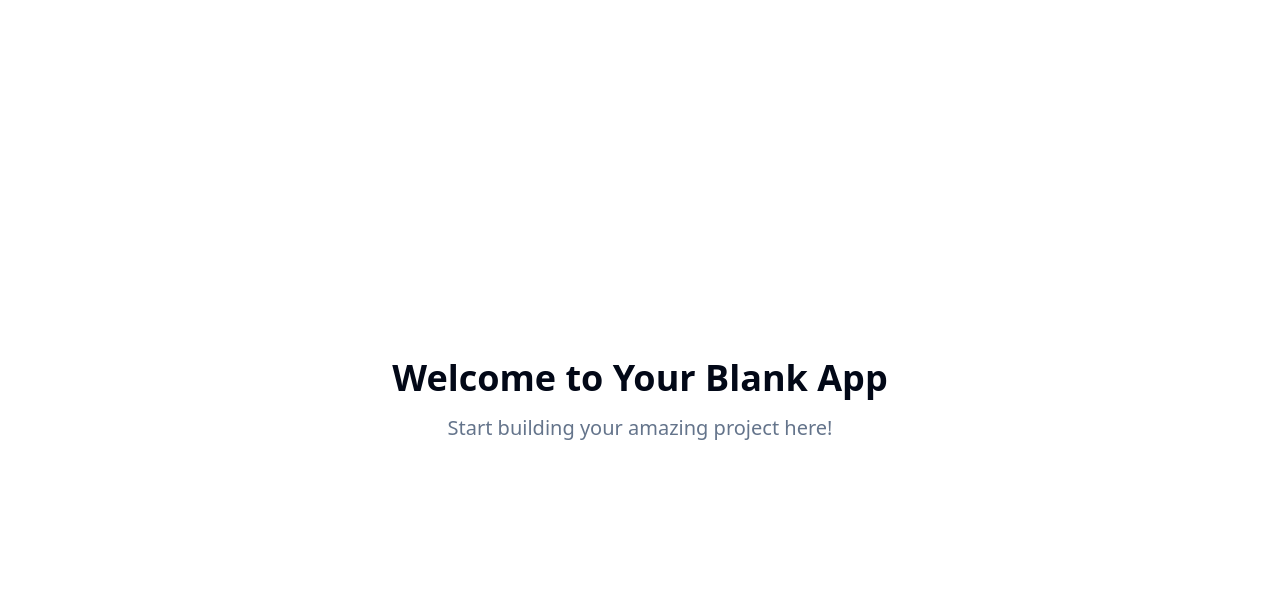
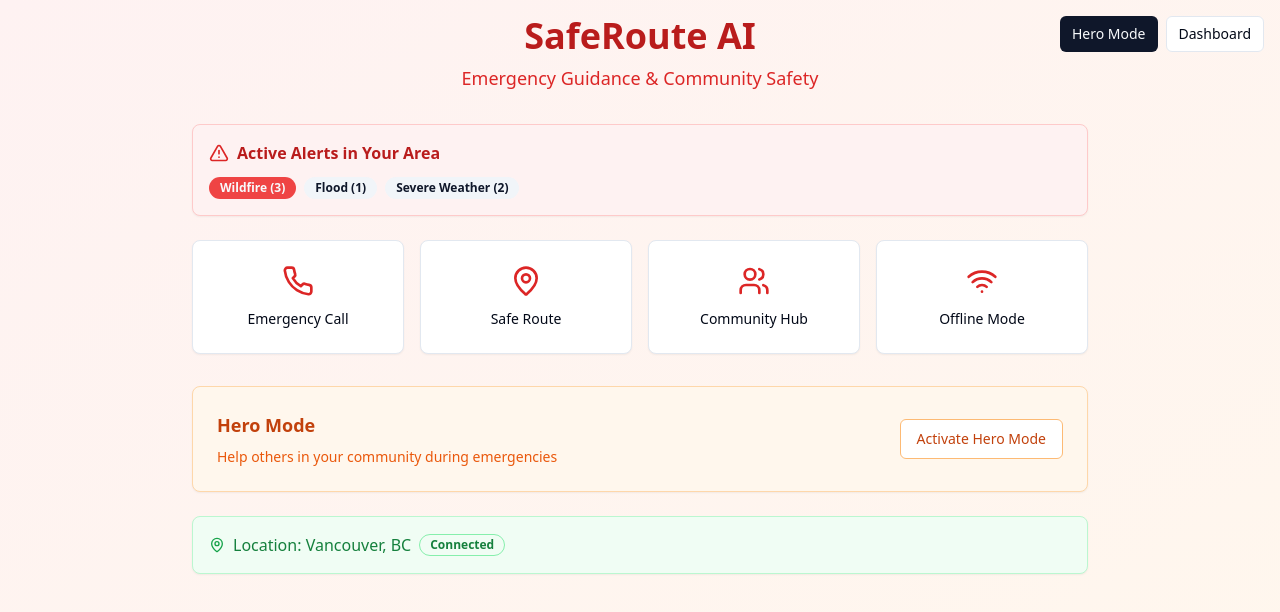
Before and after one commit to SunnyG33/safe-route-ai-funds, a React (Vite) app: page / in a window 1280 px wide. Shown: the top 612 px of the page. Built offline with nearby package versions, Linux system fonts and the light colour scheme.

Commit message:
Start Hero Mode prototype
Begin building the Hero Mode emergency guidance interface as per the week 1 plan.

```diff
--- /dev/null
+++ b/src/components/EmergencyDashboard.tsx
@@ -0,0 +1,140 @@
+import { AlertTriangle, Users, Route, Clock, Shield } from "lucide-react";
+import { Card, CardContent, CardHeader, CardTitle } from "@/components/ui/card";
+import { Badge } from "@/components/ui/badge";
+import { Button } from "@/components/ui/button";
+
+const EmergencyDashboard = () => {
+  const activeIncidents = [
+    {
+      id: 1,
+      type: "Wildfire",
+      location: "Kelowna Region",
+      severity: "High",
+      time: "2 hours ago",
+      affected: 1200,
+    },
+    {
+      id: 2,
+      type: "Flooding",
+      location: "Fraser Valley",
+      severity: "Medium",
+      time: "45 min ago",
+      affected: 800,
+    },
+  ];
+
+  const communityStats = {
+    activeHeroes: 23,
+    peopleHelped: 156,
+    safeRoutes: 12,
+    updatesShared: 89,
+  };
+
+  return (
+    <div className="p-6 max-w-6xl mx-auto">
+      <div className="mb-6">
+        <h2 className="text-2xl font-bold mb-2">Emergency Dashboard</h2>
+        <p className="text-muted-foreground">Real-time emergency status and community response</p>
+      </div>
+
+      {/* Stats Grid */}
+      <div className="grid grid-cols-2 md:grid-cols-4 gap-4 mb-6">
+        <Card>
+          <CardContent className="p-4 text-center">
+            <Users className="h-6 w-6 mx-auto mb-2 text-blue-600" />
+            <p className="text-2xl font-bold">{communityStats.activeHeroes}</p>
+            <p className="text-sm text-muted-foreground">Active Heroes</p>
+          </CardContent>
+        </Card>
+        <Card>
+          <CardContent className="p-4 text-center">
+            <Shield className="h-6 w-6 mx-auto mb-2 text-green-600" />
+            <p className="text-2xl font-bold">{communityStats.peopleHelped}</p>
+            <p className="text-sm text-muted-foreground">People Helped</p>
+          </CardContent>
+        </Card>
+        <Card>
+          <CardContent className="p-4 text-center">
+            <Route className="h-6 w-6 mx-auto mb-2 text-orange-600" />
+            <p className="text-2xl font-bold">{communityStats.safeRoutes}</p>
+            <p className="text-sm text-muted-foreground">Safe Routes</p>
+          </CardContent>
+        </Card>
+        <Card>
+          <CardContent className="p-4 text-center">
+            <AlertTriangle className="h-6 w-6 mx-auto mb-2 text-red-600" />
+            <p className="text-2xl font-bold">{communityStats.updatesShared}</p>
+            <p className="text-sm text-muted-foreground">Updates Shared</p>
+          </CardContent>
+        </Card>
+      </div>
+
+      {/* Active Incidents */}
+      <Card className="mb-6">
+        <CardHeader>
+          <CardTitle className="flex items-center gap-2">
+            <AlertTriangle className="h-5 w-5 text-red-600" />
+            Active Emergency Incidents
+          </CardTitle>
+        </CardHeader>
+        <CardContent>
+          <div className="space-y-4">
+            {activeIncidents.map((incident) => (
+              <div key={incident.id} className="flex items-center justify-between p-4 border rounded-lg">
+                <div className="flex-1">
+                  <div className="flex items-center gap-2 mb-1">
+                    <h4 className="font-semibold">{incident.type}</h4>
+                    <Badge variant={incident.severity === "High" ? "destructive" : "secondary"}>
+                      {incident.severity}
+                    </Badge>
+                  </div>
+                  <p className="text-sm text-muted-foreground">{incident.location}</p>
+                  <div className="flex items-center gap-4 mt-2 text-xs text-muted-foreground">
+                    <span className="flex items-center gap-1">
+                      <Clock className="h-3 w-3" />
+                      {incident.time}
+                    </span>
+                    <span className="flex items-center gap-1">
+                      <Users className="h-3 w-3" />
+                      {incident.affected} affected
+                    </span>
+                  </div>
+                </div>
+                <Button variant="outline" size="sm">
+                  View Details
+                </Button>
+              </div>
+            ))}
+          </div>
+        </CardContent>
+      </Card>
+
+      {/* Community Response */}
+      <Card>
+        <CardHeader>
+          <CardTitle>Community Response Hub</CardTitle>
+        </CardHeader>
+        <CardContent>
+          <div className="grid md:grid-cols-2 gap-4">
+            <div className="p-4 border rounded-lg">
+              <h4 className="font-semibold mb-2">Heroes in Your Area</h4>
+              <p className="text-sm text-muted-foreground mb-3">
+                Connect with local volunteers ready to help
+              </p>
+              <Button variant="outline" size="sm">Find Heroes</Button>
+            </div>
+            <div className="p-4 border rounded-lg">
+              <h4 className="font-semibold mb-2">Share Safe Routes</h4>
+              <p className="text-sm text-muted-foreground mb-3">
+                Report and share safe evacuation routes
+              </p>
+              <Button variant="outline" size="sm">Share Route</Button>
+            </div>
+          </div>
+        </CardContent>
+      </Card>
+    </div>
+  );
+};
+
+export default EmergencyDashboard;
--- /dev/null
+++ b/src/components/EmergencyHero.tsx
@@ -0,0 +1,94 @@
+import { AlertTriangle, Phone, MapPin, Users, Wifi } from "lucide-react";
+import { Button } from "@/components/ui/button";
+import { Card, CardContent } from "@/components/ui/card";
+import { Badge } from "@/components/ui/badge";
+
+const EmergencyHero = () => {
+  const emergencyTypes = [
+    { name: "Wildfire", status: "active", count: 3 },
+    { name: "Flood", status: "watch", count: 1 },
+    { name: "Severe Weather", status: "warning", count: 2 },
+  ];
+
+  const quickActions = [
+    { icon: Phone, label: "Emergency Call", action: "911" },
+    { icon: MapPin, label: "Safe Route", action: "route" },
+    { icon: Users, label: "Community Hub", action: "community" },
+    { icon: Wifi, label: "Offline Mode", action: "offline" },
+  ];
+
+  return (
+    <div className="min-h-screen bg-gradient-to-br from-red-50 to-orange-50 p-4">
+      <div className="max-w-4xl mx-auto">
+        {/* Header */}
+        <div className="text-center mb-8">
+          <h1 className="text-4xl font-bold text-red-700 mb-2">SafeRoute AI</h1>
+          <p className="text-lg text-red-600">Emergency Guidance & Community Safety</p>
+        </div>
+
+        {/* Emergency Status Bar */}
+        <Card className="mb-6 border-red-200 bg-red-50">
+          <CardContent className="p-4">
+            <div className="flex items-center gap-2 mb-3">
+              <AlertTriangle className="h-5 w-5 text-red-600" />
+              <span className="font-semibold text-red-700">Active Alerts in Your Area</span>
+            </div>
+            <div className="flex flex-wrap gap-2">
+              {emergencyTypes.map((emergency) => (
+                <Badge
+                  key={emergency.name}
+                  variant={emergency.status === "active" ? "destructive" : "secondary"}
+                  className="text-xs"
+                >
+                  {emergency.name} ({emergency.count})
+                </Badge>
+              ))}
+            </div>
+          </CardContent>
+        </Card>
+
+        {/* Quick Actions Grid */}
+        <div className="grid grid-cols-2 md:grid-cols-4 gap-4 mb-8">
+          {quickActions.map((action) => (
+            <Card key={action.label} className="hover:shadow-lg transition-shadow cursor-pointer">
+              <CardContent className="p-6 text-center">
+                <action.icon className="h-8 w-8 mx-auto mb-3 text-red-600" />
+                <p className="font-medium text-sm">{action.label}</p>
+              </CardContent>
+            </Card>
+          ))}
+        </div>
+
+        {/* Hero Mode Toggle */}
+        <Card className="mb-6 border-orange-200 bg-orange-50">
+          <CardContent className="p-6">
+            <div className="flex items-center justify-between">
+              <div>
+                <h3 className="text-lg font-semibold text-orange-700 mb-2">Hero Mode</h3>
+                <p className="text-orange-600 text-sm">
+                  Help others in your community during emergencies
+                </p>
+              </div>
+              <Button variant="outline" className="border-orange-300 text-orange-700 hover:bg-orange-100">
+                Activate Hero Mode
+              </Button>
+            </div>
+          </CardContent>
+        </Card>
+
+        {/* Current Location Status */}
+        <Card className="border-green-200 bg-green-50">
+          <CardContent className="p-4">
+            <div className="flex items-center gap-2">
+              <MapPin className="h-4 w-4 text-green-600" />
+              <span className="text-green-700 font-medium">Location: Vancouver, BC</span>
+              <Badge variant="outline" className="border-green-300 text-green-700">Connected</Badge>
+            </div>
+          </CardContent>
+        </Card>
+      </div>
+    </div>
+  );
+};
+
+export default EmergencyHero;
--- a/src/pages/Index.tsx
+++ b/src/pages/Index.tsx
@@ -1,12 +1,33 @@
-// Update this page (the content is just a fallback if you fail to update the page)
+import { useState } from "react";
+import { Button } from "@/components/ui/button";
+import EmergencyHero from "@/components/EmergencyHero";
+import EmergencyDashboard from "@/components/EmergencyDashboard";
 
 const Index = () => {
+  const [currentView, setCurrentView] = useState<"hero" | "dashboard">("hero");
+
   return (
-    <div className="min-h-screen flex items-center justify-center bg-background">
-      <div className="text-center">
-        <h1 className="text-4xl font-bold mb-4">Welcome to Your Blank App</h1>
-        <p className="text-xl text-muted-foreground">Start building your amazing project here!</p>
+    <div className="min-h-screen">
+      {/* Navigation */}
+      <div className="fixed top-4 right-4 z-10 flex gap-2">
+        <Button
+          variant={currentView === "hero" ? "default" : "outline"}
+          onClick={() => setCurrentView("hero")}
+          size="sm"
+        >
+          Hero Mode
+        </Button>
+        <Button
+          variant={currentView === "dashboard" ? "default" : "outline"}
+          onClick={() => setCurrentView("dashboard")}
+          size="sm"
+        >
+          Dashboard
+        </Button>
       </div>
+
+      {/* Main Content */}
+      {currentView === "hero" ? <EmergencyHero /> : <EmergencyDashboard />}
     </div>
   );
 };
```
